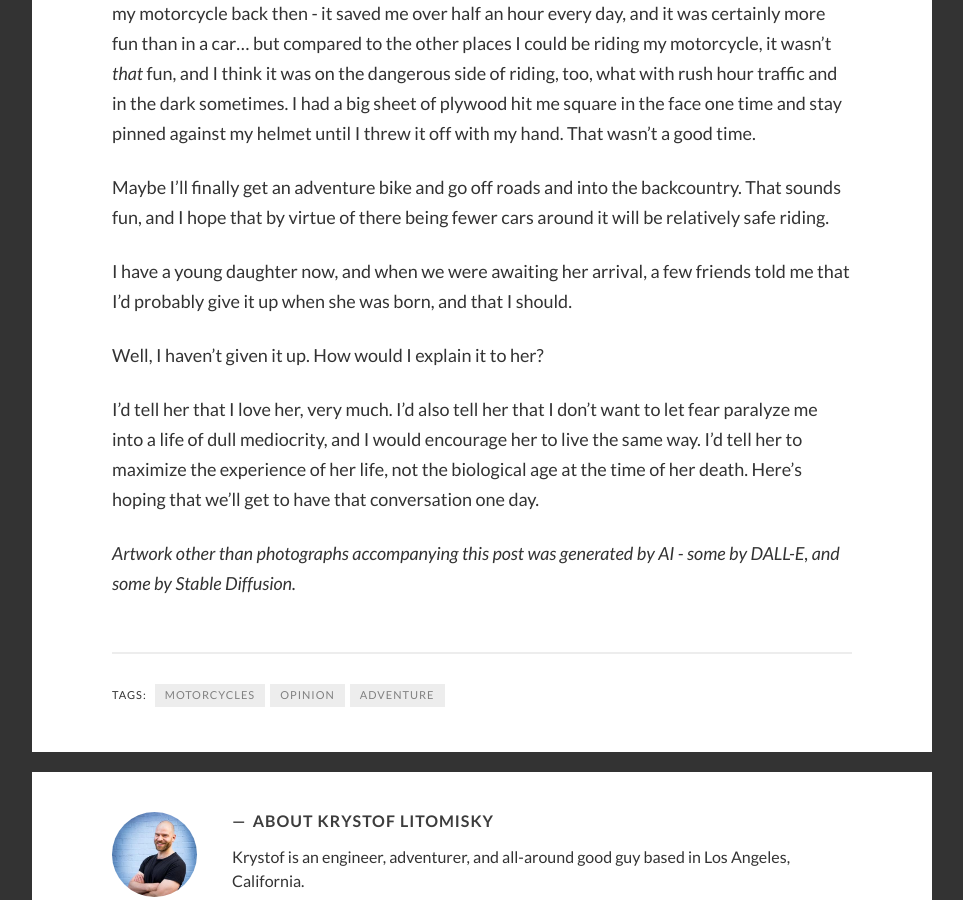
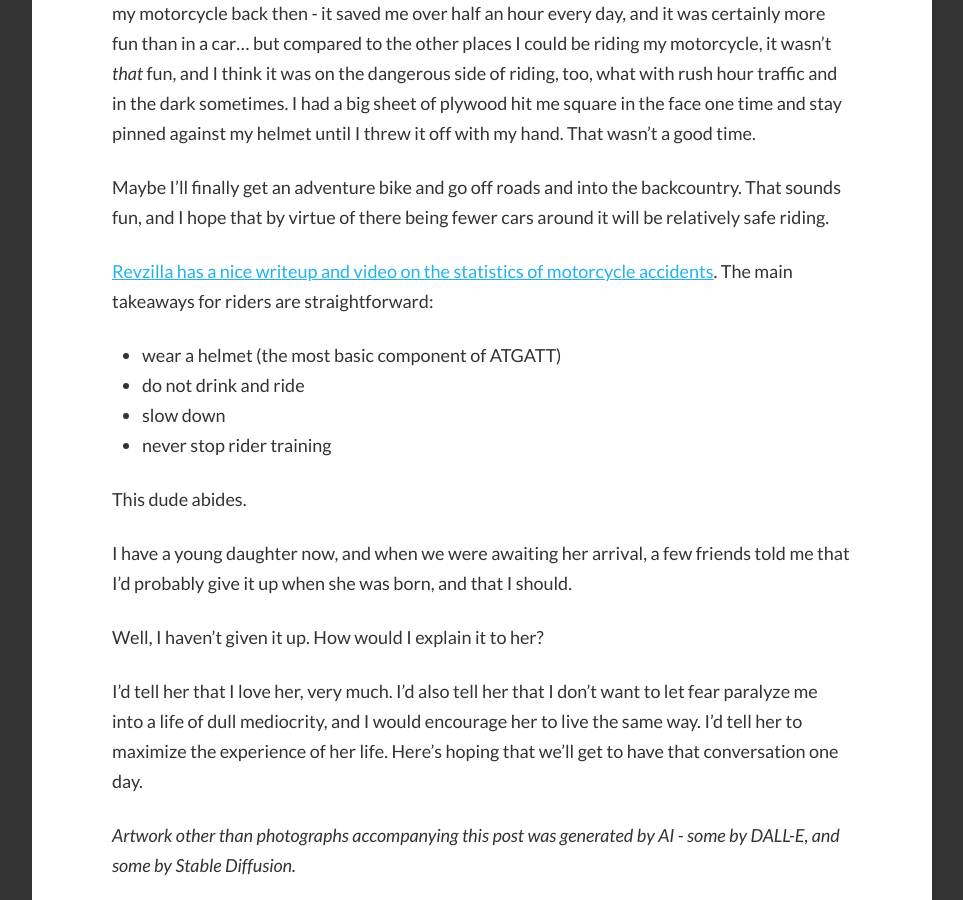
Before and after one commit to krystofl/krystofl.github.io, a Jekyll site: the page built from _posts/2023-02-20-life-death-and-motorcycles.md, in a window 1280 px wide and 900 px high, scrolled down 11884 px. Shown: the whole window, without its empty margins (8-971 px from the left). Built offline with Jekyll 4.4.1, drawn with Linux system fonts in a browser that asks for light colours; some web fonts are replaced; comment, search, counter and statistics services are not loaded.

Commit message:
Add stats from Revzilla to life, death, & motorcycles

```diff
--- a/_posts/2023-02-20-life-death-and-motorcycles.md
+++ b/_posts/2023-02-20-life-death-and-motorcycles.md
@@ -233,10 +233,18 @@ I'm happy to say that I don't have a long commute anymore. I loved the fact that
 
 Maybe I'll finally get an adventure bike and go off roads and into the backcountry. That sounds fun, and I hope that by virtue of there being fewer cars around it will be relatively safe riding.
 
+[Revzilla has a nice writeup and video on the statistics of motorcycle accidents](https://www.revzilla.com/common-tread/statistics-of-street-survival-on-a-motorcycle). The main takeaways for riders are straightforward:
+ - wear a helmet (the most basic component of ATGATT)
+ - do not drink and ride
+ - slow down
+ - never stop rider training
+
+This dude abides.
+
 I have a young daughter now, and when we were awaiting her arrival, a few friends told me that I'd probably give it up when she was born, and that I should.
 
 Well, I haven't given it up. How would I explain it to her?
 
-I'd tell her that I love her, very much. I'd also tell her that I don't want to let fear paralyze me into a life of dull mediocrity, and I would encourage her to live the same way. I'd tell her to maximize the experience of her life, not the biological age at the time of her death. Here's hoping that we'll get to have that conversation one day.
+I'd tell her that I love her, very much. I'd also tell her that I don't want to let fear paralyze me into a life of dull mediocrity, and I would encourage her to live the same way. I'd tell her to maximize the experience of her life. Here's hoping that we'll get to have that conversation one day.
 
 _Artwork other than photographs accompanying this post was generated by AI - some by DALL-E, and some by Stable Diffusion._
```
Also changed, not shown: best_of.md (+4 -0 lines).
